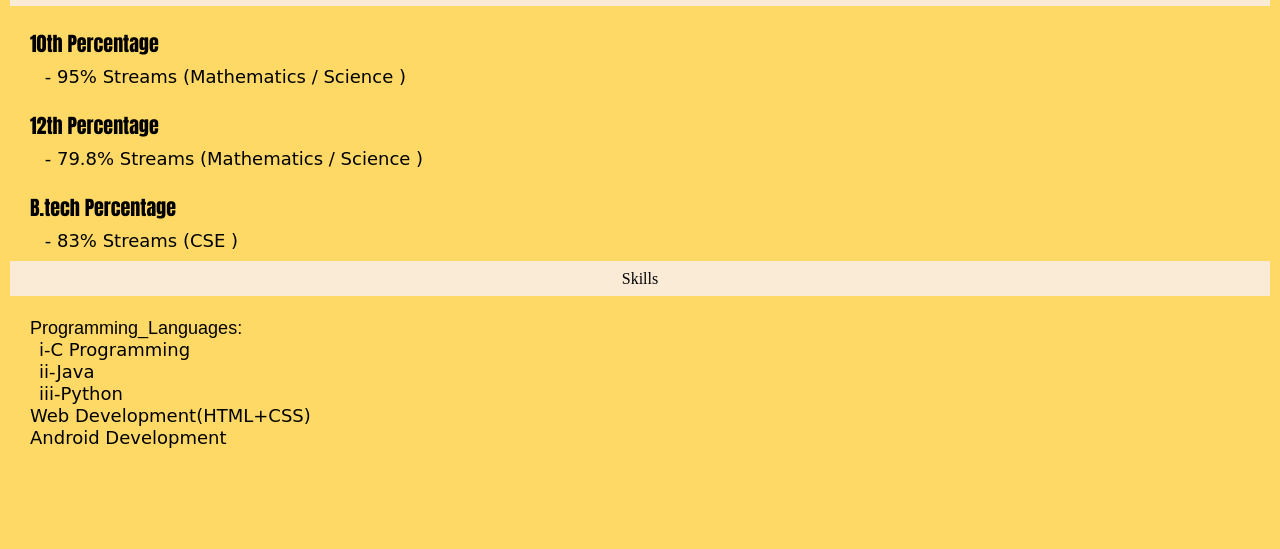
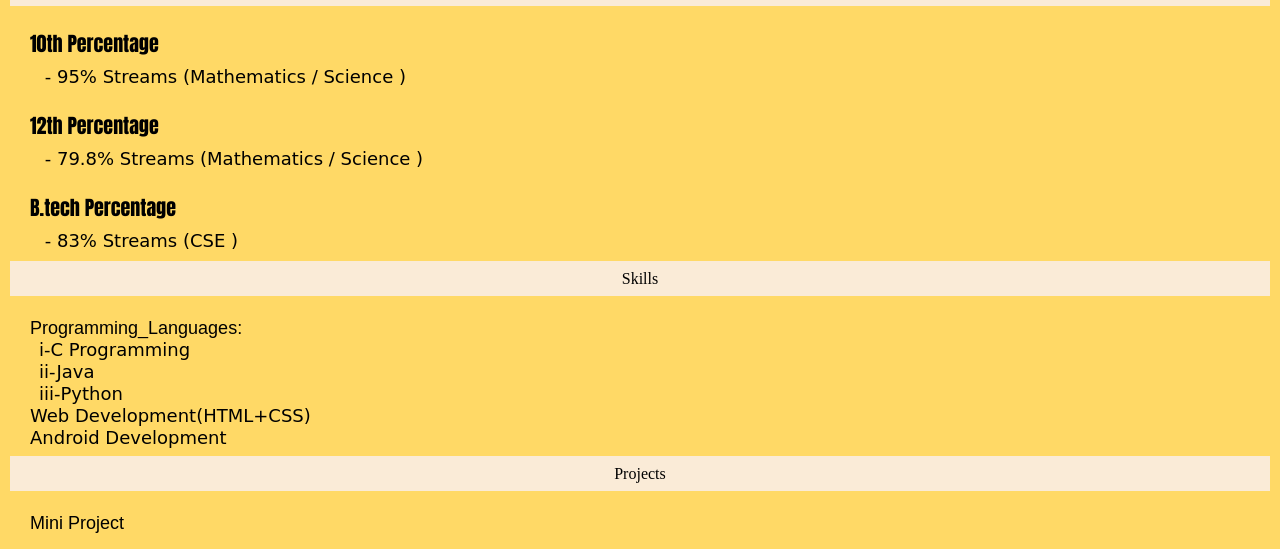
Before and after one commit to ayushyadav3010/Portfolio, a plain HTML site: page index.html in a window 1280 px wide. Shown: the part 276-825 px from the top of the page. Before the commit the page ends 800 px from the top, so only its background shows below. Drawn offline with nearby package versions, Linux system fonts and the light colour scheme.

Commit message:
Local changes in the code

```diff
--- a/index.html
+++ b/index.html
@@ -81,7 +81,21 @@
         </div>
 
       </td>
+      <tr>
+        <td class="Pj">
+            <span>Projects</span>
+        </td>
+      </tr>
     </tr>
+    <td>
+      <div class="Pro">
+        <span> Mini Project</span>
+        <div>
+
+        </div>
+
+      </div>
+    </td>
 
     </tr>
   </table>
--- a/style.css
+++ b/style.css
@@ -103,3 +103,16 @@ img {
     margin: 20px 0px 5px 20px;
 
   }
+  .Pro{
+    font-size: 18px;
+    font-family:fantasy;
+    margin: 20px 0px 5px 20px;
+
+
+  }
+  .Pj{
+    text-align:center;
+    border: 5px solid antiquewhite;
+    height: 35px;
+    background-color: antiquewhite;
+  }
```
